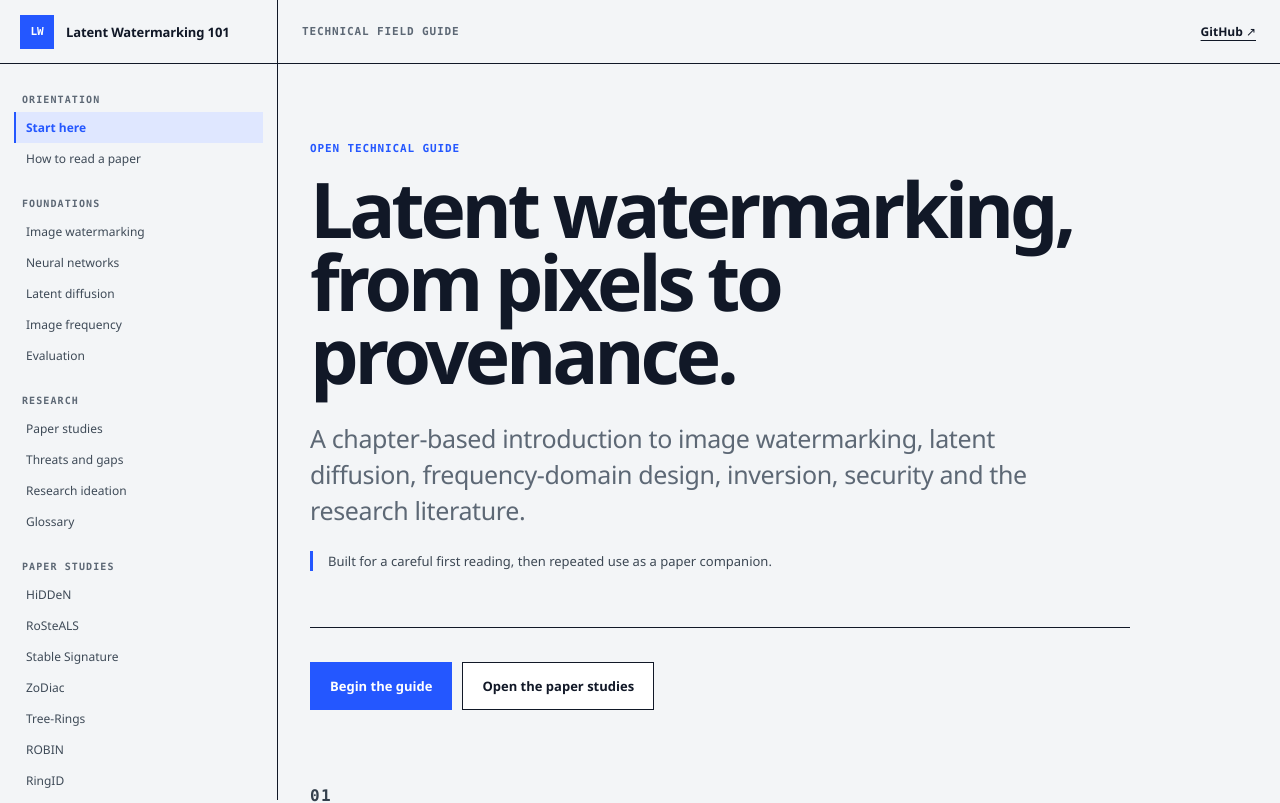
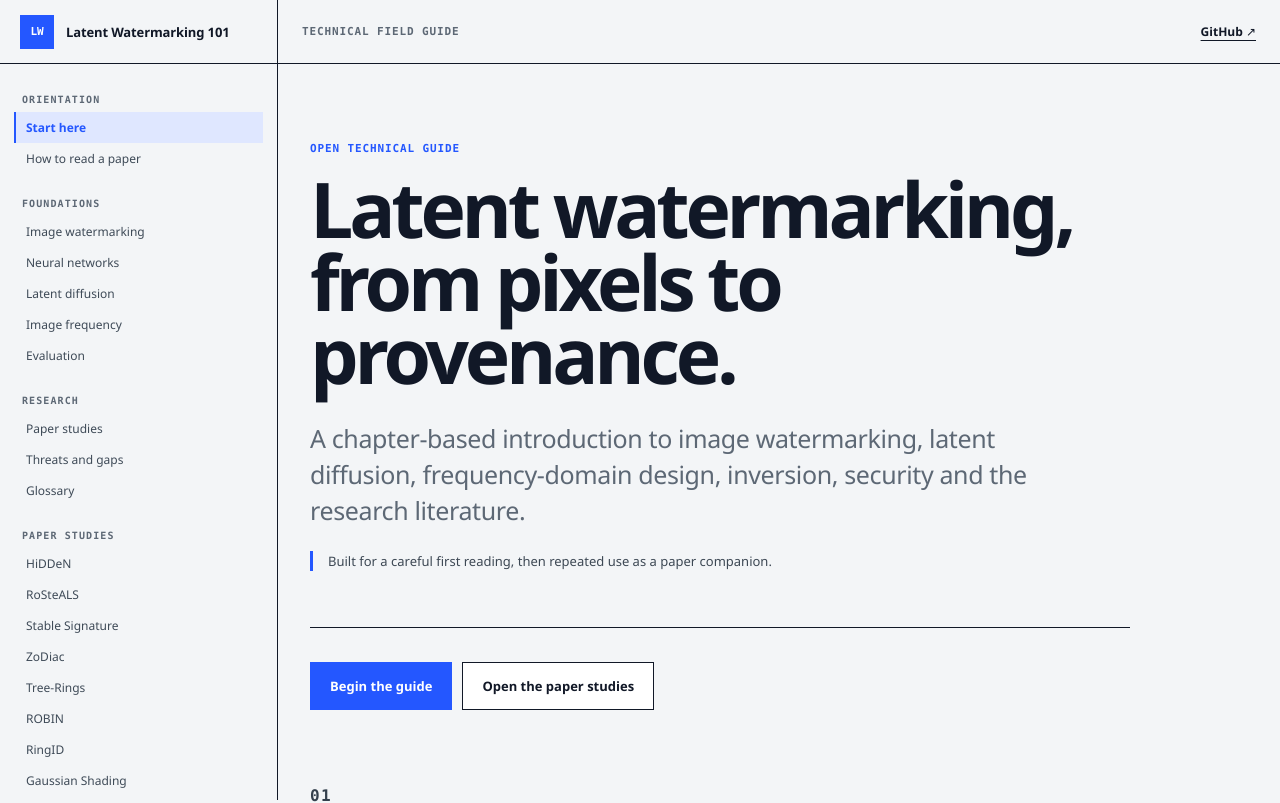
Before and after one commit to holsoma/latent-watermarking-101, a React (Vite) app: page / in a window 1280 px wide. Shown: the top 803 px of the page. Built offline with nearby package versions, Linux system fonts and the light colour scheme.

Commit message:
Hide research ideation route from navigation

```diff
--- a/src/App.tsx
+++ b/src/App.tsx
@@ -43,7 +43,6 @@ const navGroups: NavGroup[] = [
     items: [
       { label: "Paper studies", path: "/papers" },
       { label: "Threats and gaps", path: "/research/gaps" },
-      { label: "Research ideation", path: "/research/gaps2" },
       { label: "Glossary", path: "/glossary" },
     ],
   },
@@ -1012,7 +1011,6 @@ function GapsPage() {
         </div>
       </Section>
 
-      <NextPage path="/research/gaps2" label="Research ideation" />
     </Article>
   );
 }
```
Also changed, not shown: 1 other file (tests, documents, lock files or other folders).
